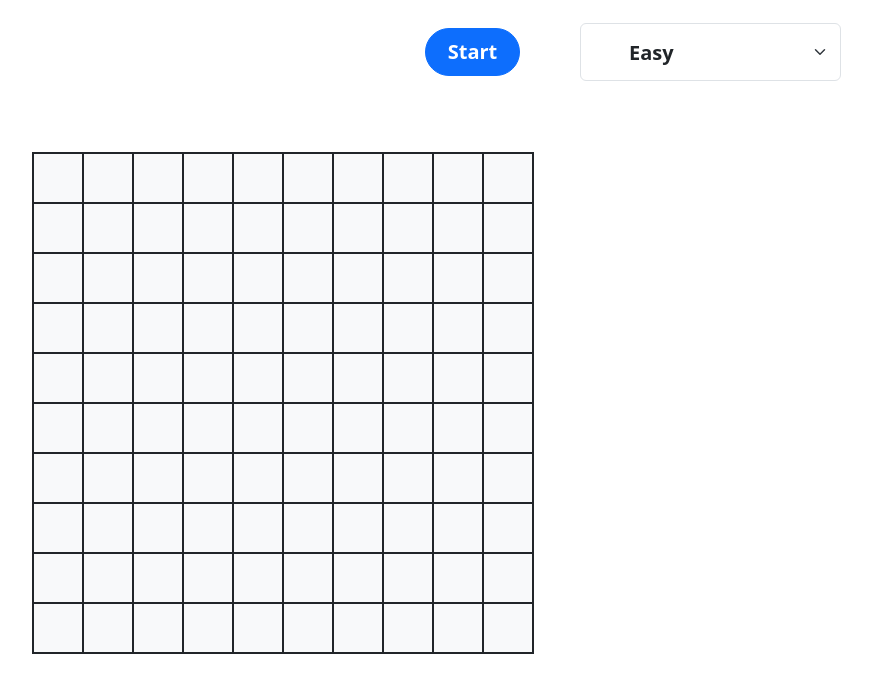
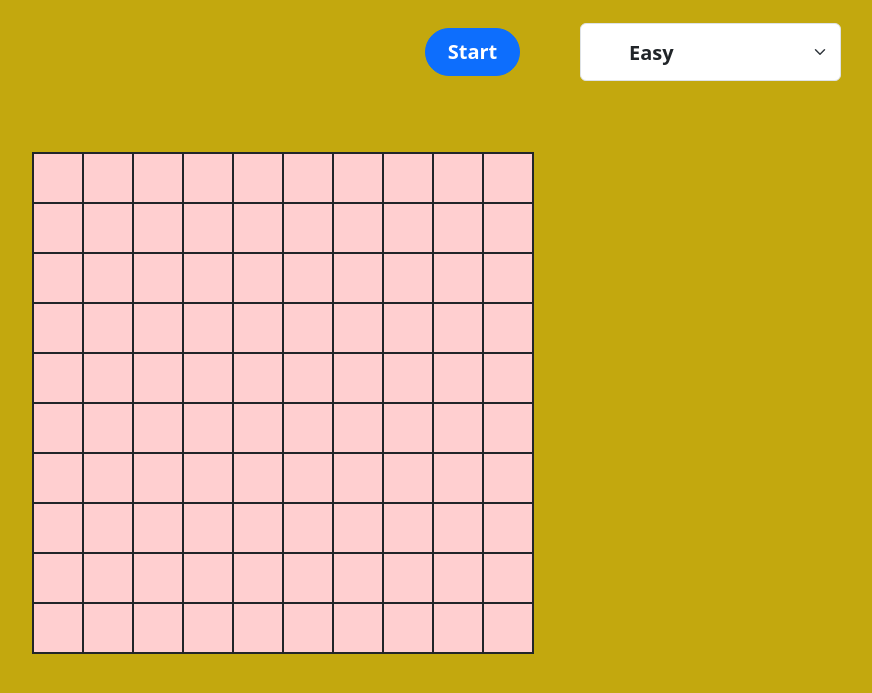
Before and after one commit to JacopoLombardi/js-campominato-dom, a plain HTML site: page index.html in a window 1280 px wide. Both pictures are taken after a click on the element "Start". Shown: the part 121-814 px from the top of the page, without its empty margins (357-1229 px from the left). Drawn offline with nearby package versions, Linux system fonts and the light colour scheme.

Commit message:
[fix] changed color of body & cells

```diff
--- a/css/style.css
+++ b/css/style.css
@@ -1,3 +1,7 @@
+
+.bg_color{
+   background-color: rgb(195, 168, 14);
+}
 
 ._container_cell{
    width: 500px;
@@ -9,6 +13,7 @@
    aspect-ratio: 1;
    border: 1px solid;
    font-weight: 600;
+   background-color: rgb(255, 207, 208);
 
    display: flex;
    justify-content: center;
--- a/index.html
+++ b/index.html
@@ -10,7 +10,7 @@
 
    <link rel="stylesheet" href="css/style.css">
 </head>
-<body>
+<body class="bg_color">
 
    <h1 class=" text-center  mt-5">Campo Minato</h1>
 
--- a/js/script.js
+++ b/js/script.js
@@ -118,7 +118,7 @@ function isClicked(element, nCell, punteggio, elementsArray){
     if(punteggio === (nCell - 16)){
        outputFinalScore.innerHTML = `Hai Vinto!`;
     }
-    outputScore.innerHTML = `Hai fatto ${punteggio} punti su ${nCell}`;
+    outputScore.innerHTML = `Hai fatto ${punteggio} punti su ${nCell-16}`;
 }
 
 
```
